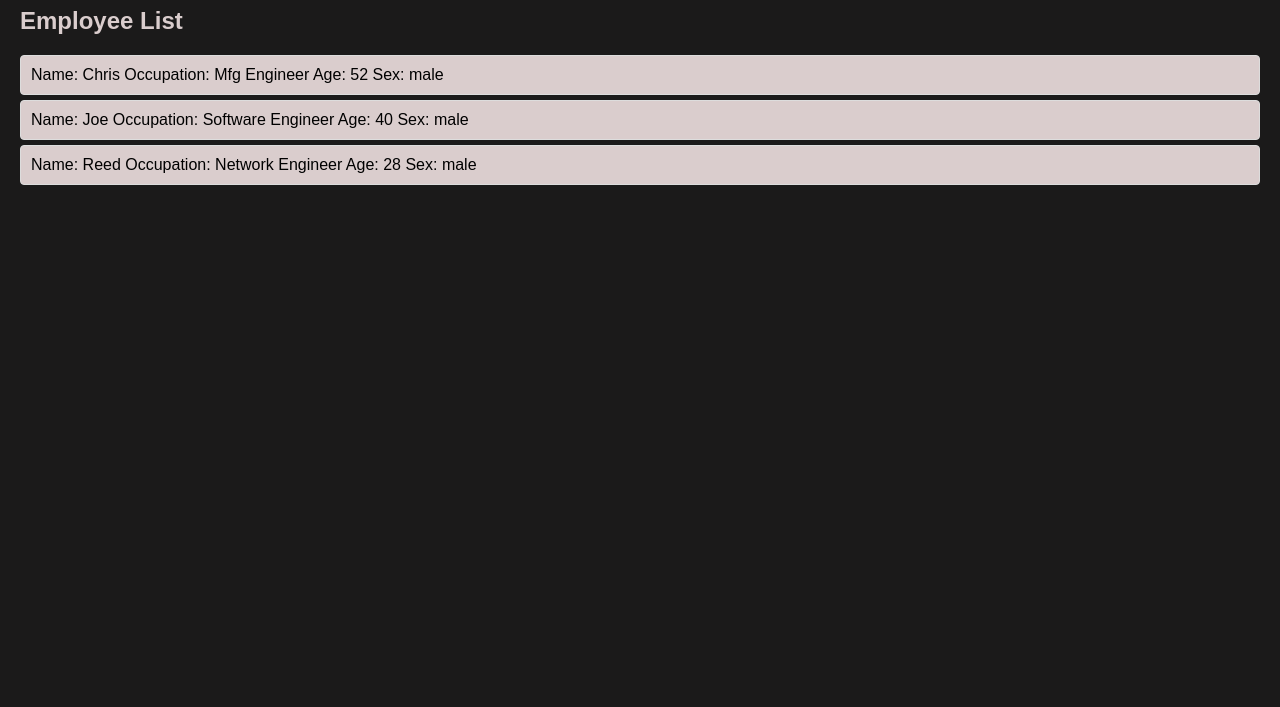
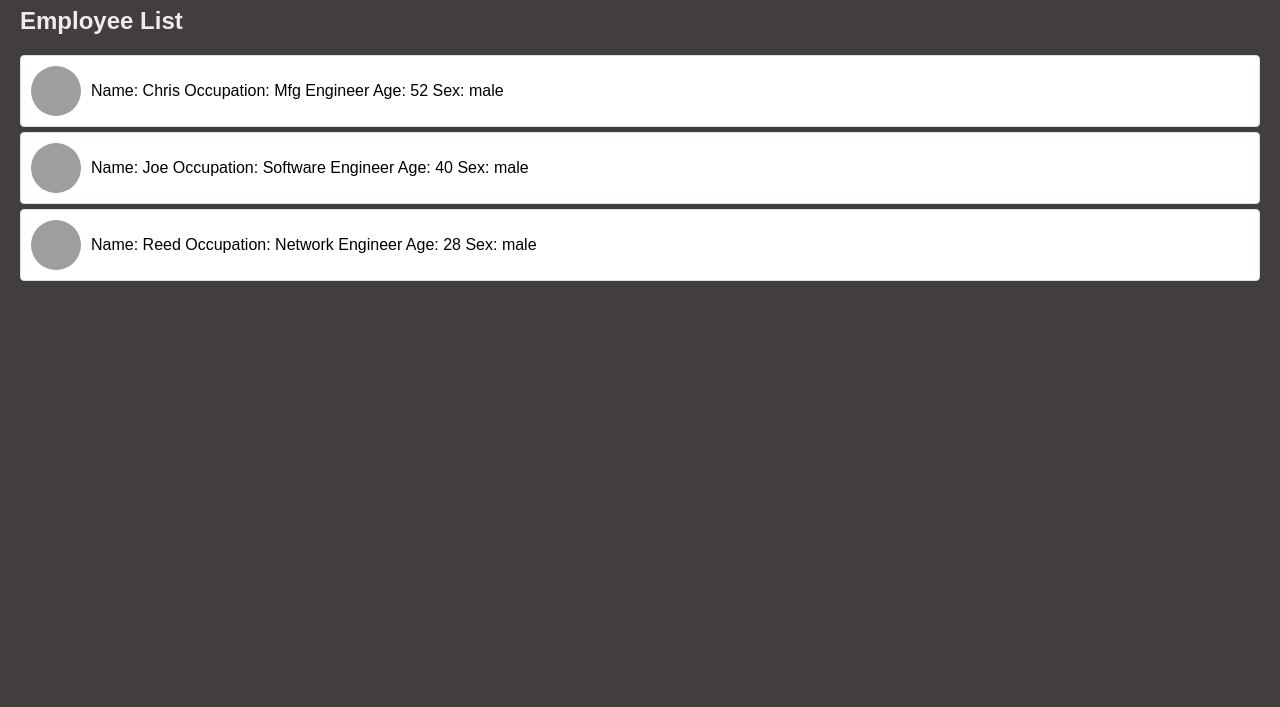
Before and after one commit to staubracing/javaScript-learning, a plain HTML site: page DevelopYouselfProjects/Object/index.html in a window 1280 px wide. Shown: the part 93-800 px from the top of the page. Drawn offline with Linux system fonts and the light colour scheme; grey boxes are pictures that could not be loaded.

```diff
--- a/DevelopYouselfProjects/Object/index.html
+++ b/DevelopYouselfProjects/Object/index.html
@@ -8,17 +8,17 @@
     <style>
         body {
             font-family: Arial, sans-serif;
-            background-color: #1b1a1a;
+            background-color: #423e3e;
             margin: 0;
             padding: 20px;
         }
 
         h1 {
-            color: #dacdcd;
+            color: #f1ebeb;
         }
 
         h2 {
-            color: #dacdcd;
+            color: #f1ebeb;
         }
 
         ul#employeeList {
@@ -27,11 +27,24 @@
         }
 
         ul#employeeList li {
-            background-color: #dacdcd;
+            background-color: #fff;
             margin: 5px 0;
             padding: 10px;
             border: 1px solid #ddd;
             border-radius: 4px;
+            display: flex;
+            align-items: center;
+        }
+
+        ul#employeeList li img {
+            width: 50px;
+            height: 50px;
+            border-radius: 50%;
+            margin-right: 10px;
+        }
+
+        ul#employeeList li span {
+            display: inline-block;
         }
     </style>
 </head>
--- a/DevelopYouselfProjects/Object/script.js
+++ b/DevelopYouselfProjects/Object/script.js
@@ -4,25 +4,39 @@
     age: 52,
     sex: "male",
     occupation: "Mfg Engineer",
+    email: "chris@gmail.com",
+    image: "https://randomuser.me/api/portraits/lego/2.jpg",
   },
   {
     name: "Joe",
     age: 40,
     sex: "male",
     occupation: "Software Engineer",
+    email: "joe@gmail.com",
+    image: "https://randomuser.me/api/portraits/lego/0.jpg",
   },
   {
     name: "Reed",
     age: 28,
     sex: "male",
     occupation: "Network Engineer",
+    email: "reed@gmail.com",
+    image: "https://randomuser.me/api/portraits/lego/6.jpg",
   },
 ];
 
 const employeeList = document.getElementById("employeeList");
 
-employees.forEach((employee) => {
-  const listItem = document.createElement("li");
-  listItem.textContent = `Name: ${employee.name}  Occupation: ${employee.occupation}  Age: ${employee.age}  Sex: ${employee.sex}`;
-  employeeList.appendChild(listItem);
-});
+if (employeeList) {
+  // Added error handling
+  employees.forEach((employee) => {
+    const listItem = document.createElement("li");
+    listItem.innerHTML = `
+      <img src="${employee.image}" alt="${employee.name}" style="width:50px;height:50px;border-radius:50%;margin-right:10px;">
+      <span>Name: ${employee.name}  Occupation: ${employee.occupation}  Age: ${employee.age}  Sex: ${employee.sex}</span>
+    `;
+    employeeList.appendChild(listItem);
+  });
+} else {
+  console.error("Element with id 'employeeList' not found.");
+}
```
